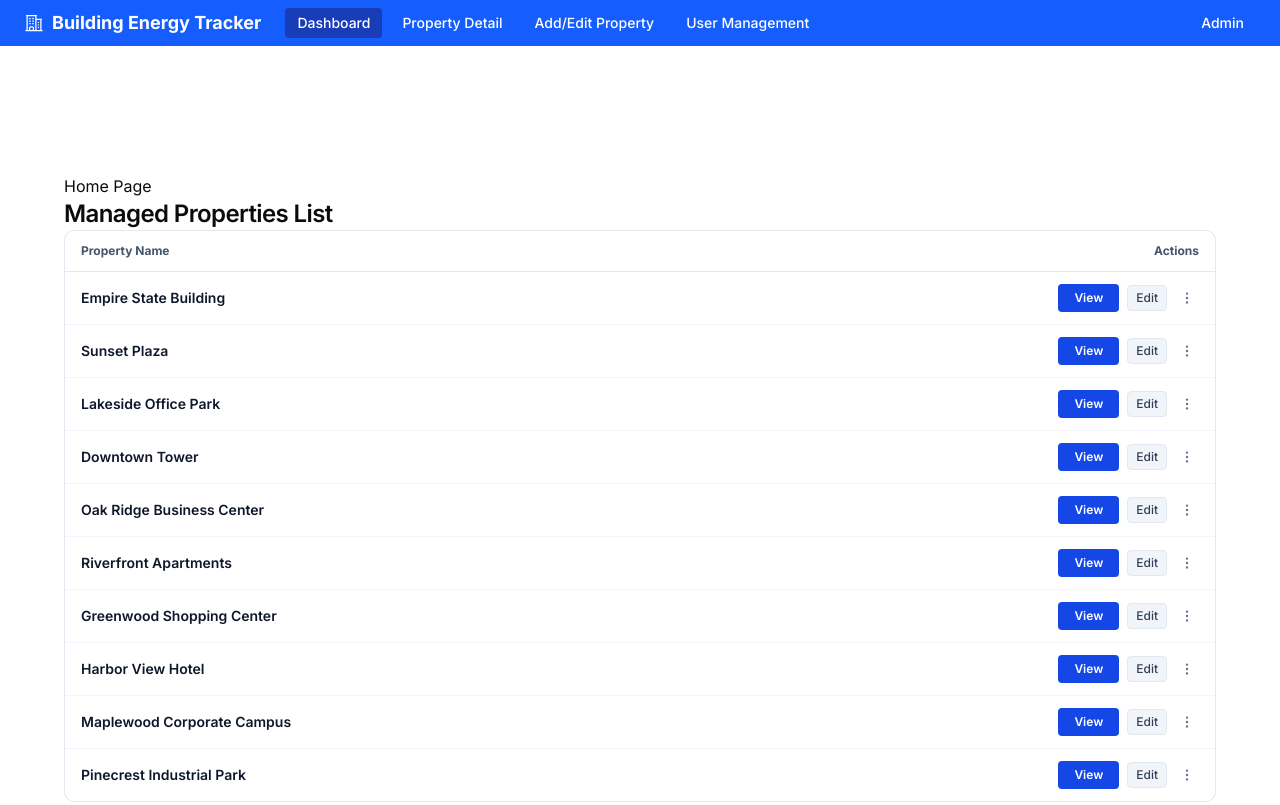
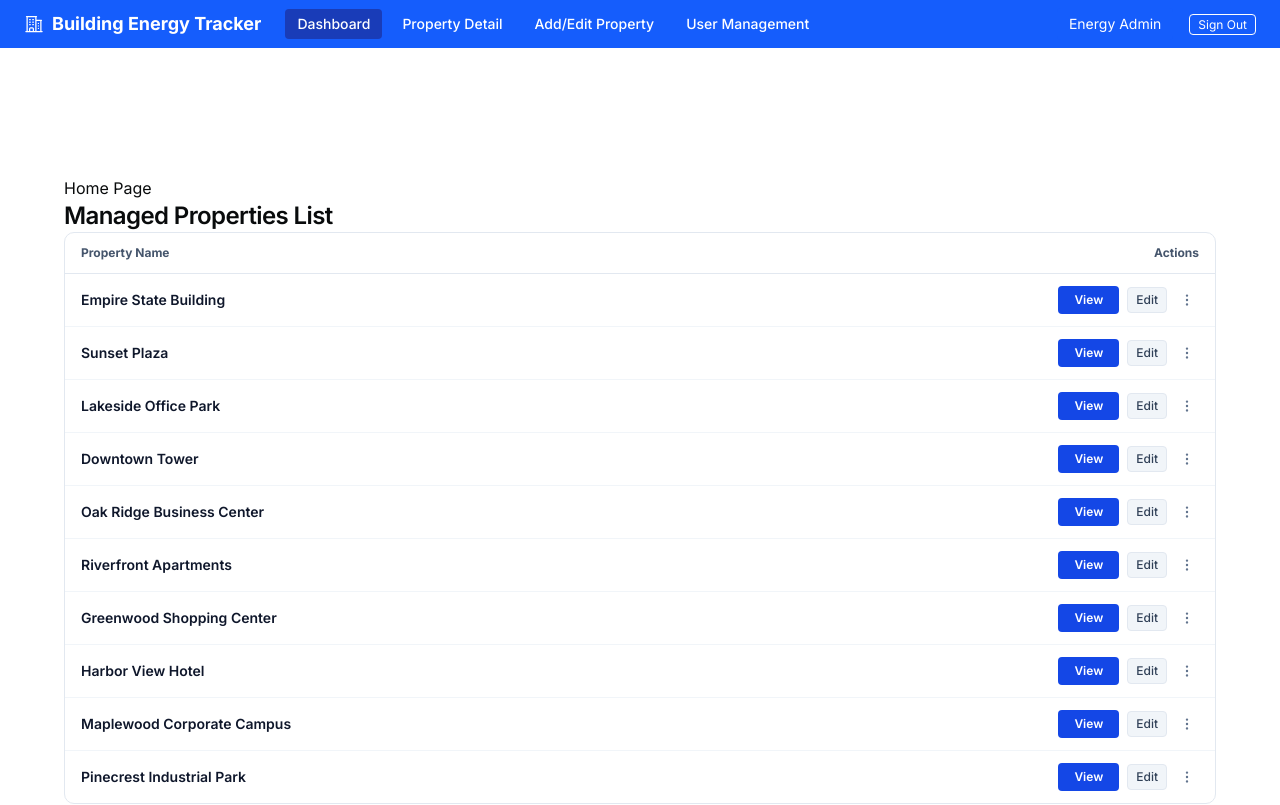
Before and after one commit to steven-pride/CEN4910, a Next.js app: page / in a window 1280 px wide. Shown: the top 805 px of the page. Built offline with nearby package versions, Linux system fonts and the light colour scheme.

Commit message:
Revert NavBar to match main.

```diff
--- a/app/ui/NavBar.tsx
+++ b/app/ui/NavBar.tsx
@@ -51,7 +51,7 @@ export default function NavBar() {
                 Add/Edit Property
               </Link>
               <Link
-              href="/user"
+                  href="/admin"
                   onClick={() => setActive("User Management")}
                   className={clsx(
                       'px-3 py-1.5 rounded text-sm font-medium text-center leading-tight hover:bg-blue-700',
@@ -65,16 +65,16 @@ export default function NavBar() {
 
           {/* Right side: User Info, Notifications, Sign Out */}
           <div className="flex items-center gap-4">
+            <div className="bg-blue-600 px-3 py-1.5 rounded text-sm">
+              Energy Admin
+            </div>
 
-          <Link
-              href="/admin"
-              onClick={() => setActive("User Management")}
-              className={`px-3 py-1.5 rounded text-sm font-medium text-center leading-tight ${
-                active === "User Management" ? "bg-blue-800" : "hover:bg-blue-700"
-              }`}
+            <button
+                type="button"
+                className="border border-white px-2 py-0.5 rounded text-xs hover:bg-blue-700 text-center leading-tight"
             >
-              Admin
-            </Link>
+              Sign Out
+            </button>
           </div>
         </div>
       </header>
```
Lines whose indentation alone changed are shown as unchanged.
